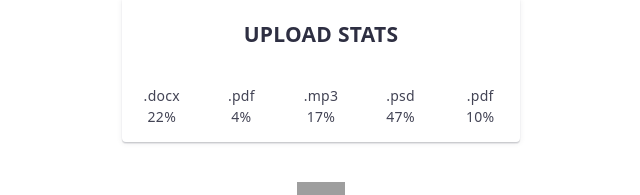
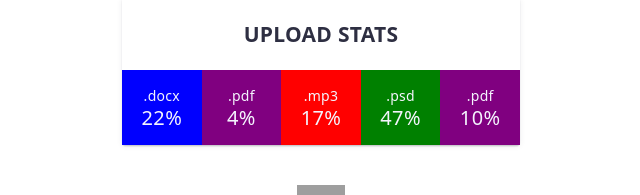
Before and after one commit to YuriyBeregovoy/goit-react-hw-01-components, a React (Create React App) app: page / in a window 1280 px wide. Shown: the part 392-587 px from the top of the page, without its empty margins (319-959 px from the left). Built offline with nearby package versions, Linux system fonts and the light colour scheme; grey boxes are pictures that could not be loaded.

Commit message:
added additional StatisticsItem styles

```diff
--- a/src/components/Statistics/Statistics-item.jsx
+++ b/src/components/Statistics/Statistics-item.jsx
@@ -1,8 +1,8 @@
-import { Item } from "./Statistics-item.styled"
+import { Item, Label, Percent } from "./Statistics-item.styled"
 
 export const StatisticsItem = ({ item: {label, percentage} }) => {
-  return <Item>
-    <span class="label">{label}</span>
-    <span class="percentage">{percentage}%</span>
+  return <Item lebel={label}>
+    <Label class="label">{label}</Label>
+    <Percent class="percentage">{percentage}%</Percent>
   </Item>
 }
--- a/src/components/Statistics/Statistics-item.styled.js
+++ b/src/components/Statistics/Statistics-item.styled.js
@@ -1,8 +1,34 @@
 import styled from "styled-components";
 
+
 export const Item = styled.div`
-width: 100%;
+background-color: ${(props) => {
+  switch (props.lebel) {
+    case ".pdf":
+      return "purple"
+    case ".docx":
+      return "blue"
+    case ".mp3":
+      return "red"
+    case ".psd":
+      return "green"
+  }
+ }};
+
+ width: 100%;
 display: flex;
 flex-direction: column;
   align-items: center;
   padding: 15px;`
+
+export const Percent = styled.span`
+font-weight: 500;
+    font-size: 20px;
+    line-height: 1.2;
+    letter-spacing: 0.02em;
+     color: ${(props) => props.theme.colors.lightModeColor};
+  `;
+
+  export const Label = styled.span`
+     color: ${(props) => props.theme.colors.lightModeColor};
+  `;
--- a/src/components/Statistics/Statistics.jsx
+++ b/src/components/Statistics/Statistics.jsx
@@ -10,7 +10,7 @@ export const Statistics = ({ title, stats }) => {
 
       {stats.map( item => (
         <List class="item" key={item.id}>
-          <StatisticsItem item={item} />
+          <StatisticsItem item={item}  />
         </List>))}
     </List>
   </Stats>
```
